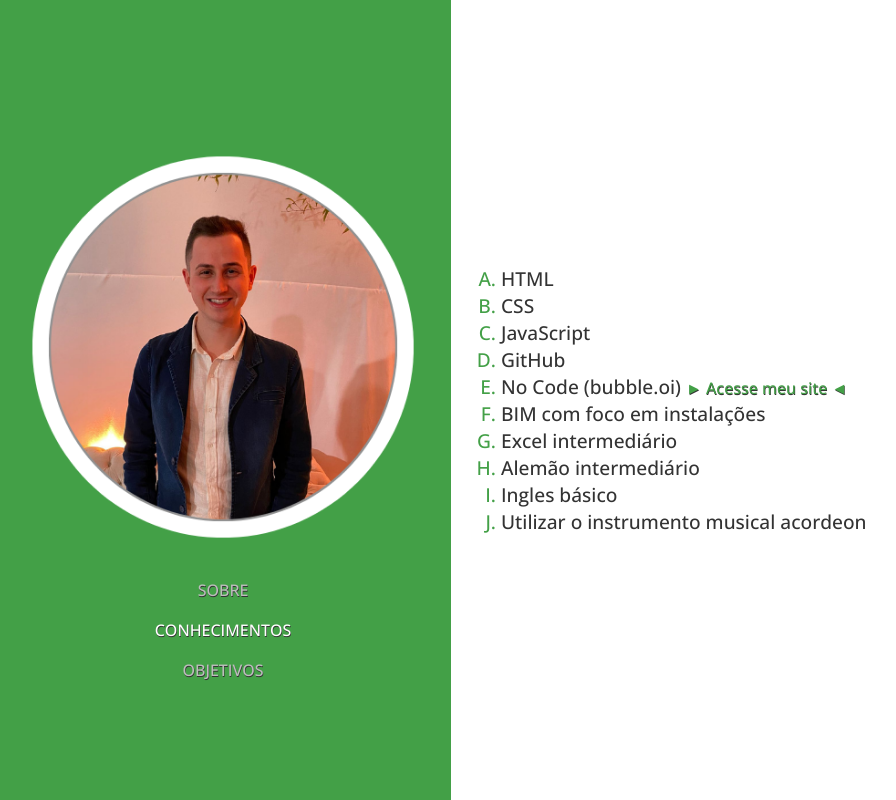
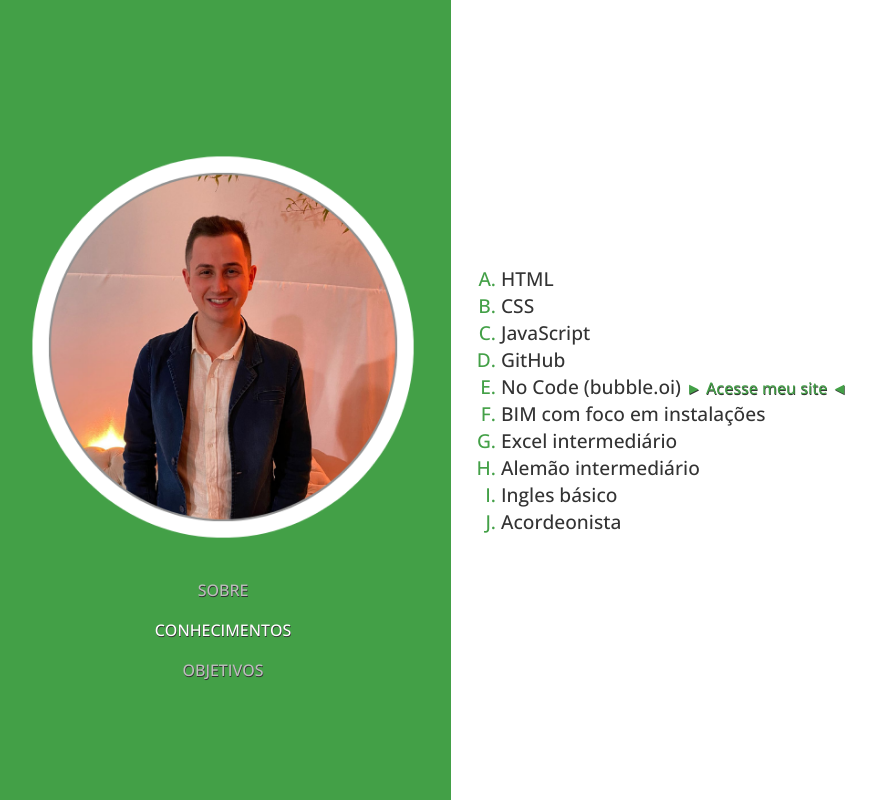
Before and after one commit to Andreikunzler/Curr-culo-digital, a plain HTML site: page conhecimentos.html in a window 1280 px wide. Shown: the whole page, without its empty margins (5-901 px from the left). Drawn offline with nearby package versions, Linux system fonts and the light colour scheme.

Commit message:
20231019R03

```diff
--- a/conhecimentos.html
+++ b/conhecimentos.html
@@ -28,7 +28,7 @@
                 <li>Excel intermediário</li>
                 <li>Alemão intermediário</li>
                 <li>Ingles básico</li>
-                <li>Utilizar o instrumento musical acordeon</li>
+                <li>Acordeonista</li>
             </ol>
         </section>
 
```
